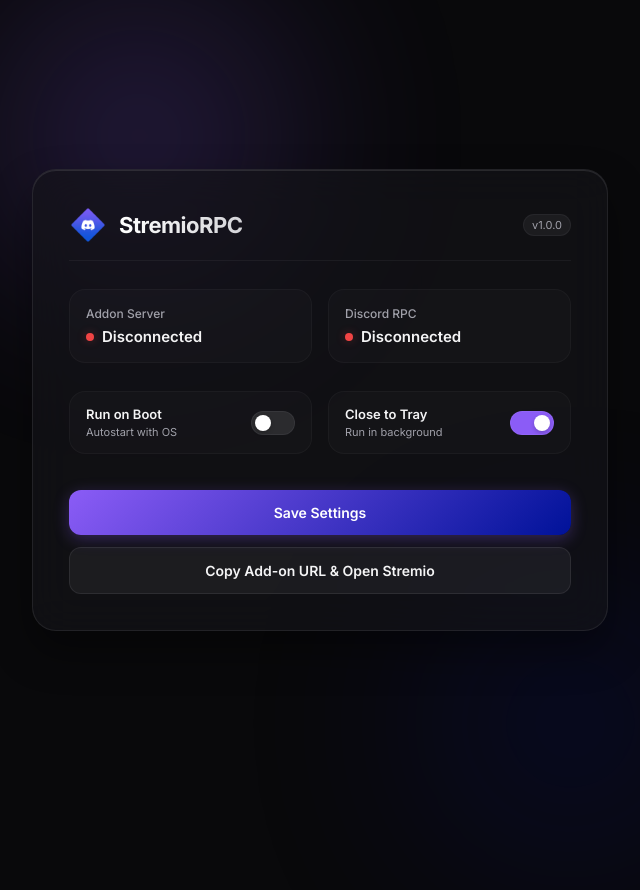
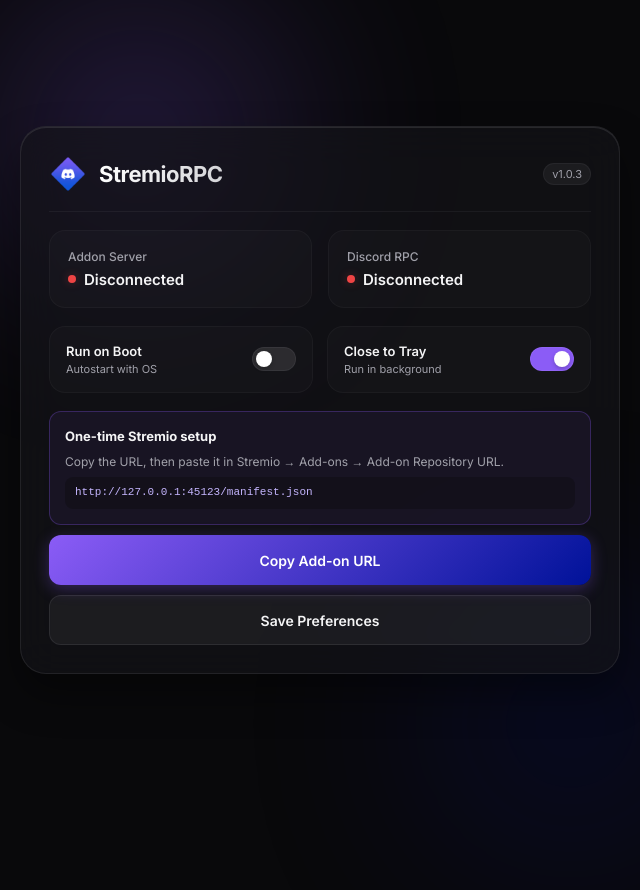
Before and after one commit to louxzzdev/StremioRPC, an Electron app: page index.html in a window 640 px wide. Shown: the top 890 px of the page. Drawn offline with Linux system fonts and the light colour scheme; no server answers.

Commit message:
Release v1.0.3

```diff
--- a/index.html
+++ b/index.html
@@ -36,11 +36,12 @@
             background-color: var(--bg-dark);
             color: var(--text-main);
             height: 100vh;
-            overflow: hidden;
+            overflow: auto;
             display: flex;
             justify-content: center;
             align-items: center;
             position: relative;
+            padding: 20px;
         }
 
         /* Glowing background shapes */
@@ -80,21 +81,20 @@
         .container {
             position: relative;
             z-index: 10;
-            width: 90%;
-            max-width: 580px;
-            height: auto;
-            max-height: 90vh;
+            width: min(100%, 620px);
+            max-height: calc(100vh - 40px);
+            overflow-y: auto;
             background: var(--card-bg);
             backdrop-filter: blur(20px);
             -webkit-backdrop-filter: blur(20px);
             border: 1px solid var(--card-border);
-            border-radius: 24px;
-            padding: 36px;
+            border-radius: 26px;
+            padding: 28px;
             box-shadow: 0 20px 40px rgba(0, 0, 0, 0.4),
                         inset 0 1px 0 rgba(255, 255, 255, 0.1);
             display: flex;
             flex-direction: column;
-            gap: 28px;
+            gap: 18px;
         }
 
         /* Header */
@@ -103,7 +103,7 @@
             justify-content: space-between;
             align-items: center;
             border-bottom: 1px solid rgba(255, 255, 255, 0.05);
-            padding-bottom: 16px;
+            padding-bottom: 18px;
         }
 
         .brand {
@@ -158,7 +158,7 @@
             background: rgba(255, 255, 255, 0.02);
             border: 1px solid rgba(255, 255, 255, 0.03);
             border-radius: 16px;
-            padding: 16px;
+            padding: 18px;
             display: flex;
             flex-direction: column;
             gap: 6px;
@@ -206,14 +206,14 @@
         .toggles-group {
             display: grid;
             grid-template-columns: 1fr 1fr;
-            gap: 16px;
+            gap: 14px;
         }
 
         .toggle-card {
             background: rgba(255, 255, 255, 0.02);
             border: 1px solid rgba(255, 255, 255, 0.03);
             border-radius: 16px;
-            padding: 14px 16px;
+            padding: 16px;
             display: flex;
             justify-content: space-between;
             align-items: center;
@@ -293,14 +293,13 @@
         .actions-group {
             display: flex;
             flex-direction: column;
-            gap: 12px;
-            margin-top: 8px;
-
+            gap: 10px;
         }
 
         .btn {
             width: 100%;
-            padding: 14px;
+            min-height: 50px;
+            padding: 14px 18px;
             border-radius: 12px;
             font-size: 14px;
             font-weight: 600;
@@ -344,6 +343,32 @@
             background: rgba(255, 255, 255, 0.03);
         }
 
+        .install-guide {
+            display: grid;
+            gap: 7px;
+            padding: 15px;
+            border: 1px solid rgba(139, 92, 246, 0.28);
+            border-radius: 12px;
+            background: rgba(139, 92, 246, 0.07);
+            color: var(--text-muted);
+            font-size: 12px;
+            line-height: 1.45;
+        }
+
+        .install-guide strong {
+            color: var(--text-main);
+            font-size: 13px;
+        }
+
+        .install-guide code {
+            padding: 8px 10px;
+            overflow-wrap: anywhere;
+            border-radius: 8px;
+            background: rgba(0, 0, 0, 0.24);
+            color: #c4b5fd;
+            font-size: 11px;
+        }
+
         /* Toast notification */
         .toast {
             position: absolute;
@@ -371,20 +396,20 @@
 
         /* Now playing status */
         .now-playing {
-            background: rgba(139, 92, 246, 0.05);
-            border: 1px solid rgba(139, 92, 246, 0.12);
-            border-radius: 16px;
-            padding: 16px;
+            background: linear-gradient(135deg, rgba(139, 92, 246, 0.14), rgba(20, 20, 25, 0.8));
+            border: 1px solid rgba(139, 92, 246, 0.28);
+            border-radius: 18px;
+            padding: 14px;
             display: flex;
             align-items: center;
             gap: 16px;
         }
 
         .now-playing-cover {
-            width: 44px;
-            height: 44px;
+            width: 64px;
+            height: 82px;
             background: rgba(255, 255, 255, 0.04);
-            border-radius: 8px;
+            border-radius: 10px;
             display: flex;
             align-items: center;
             justify-content: center;
@@ -407,7 +432,7 @@
         }
 
         .now-playing-title {
-            font-size: 13px;
+            font-size: 16px;
             font-weight: 600;
             white-space: nowrap;
             overflow: hidden;
@@ -415,7 +440,7 @@
         }
 
         .now-playing-state {
-            font-size: 11px;
+            font-size: 13px;
             color: var(--text-muted);
             white-space: nowrap;
             overflow: hidden;
@@ -436,7 +461,7 @@
                 </div>
                 <div class="brand-title">StremioRPC</div>
             </div>
-            <span class="version">v1.0.0</span>
+            <span class="version">v1.0.3</span>
         </div>
 
         <!-- Connection Status -->
@@ -495,8 +520,13 @@
 
         <!-- Actions -->
         <div class="actions-group">
-            <button id="btn-save" class="btn btn-primary">Save Settings</button>
-            <button id="btn-install" class="btn btn-secondary">Copy Add-on URL & Open Stremio</button>
+            <div class="install-guide">
+                <strong>One-time Stremio setup</strong>
+                <span>Copy the URL, then paste it in Stremio → Add-ons → Add-on Repository URL.</span>
+                <code>http://127.0.0.1:45123/manifest.json</code>
+            </div>
+            <button id="btn-install" class="btn btn-primary">Copy Add-on URL</button>
+            <button id="btn-save" class="btn btn-secondary">Save Preferences</button>
         </div>
     </div>
 
--- a/package.json
+++ b/package.json
@@ -1,6 +1,6 @@
 {
   "name": "stremio-rpc",
-  "version": "1.0.0",
+  "version": "1.0.3",
   "description": "Sends Stremio watching information to Discord Rich Presence.",
   "main": "index.js",
   "scripts": {
@@ -15,7 +15,7 @@
     "dist:mac:arm64": "electron-builder --mac --arm64 --publish never",
     "dist:mac:x64": "electron-builder --mac --x64 --publish never",
     "setup": "npm install",
-    "test": "echo \"Error: no test specified\" && exit 1"
+    "test": "node scripts/verify.js"
   },
   "dependencies": {
     "discord-rpc": "^4.0.1",
--- a/renderer.js
+++ b/renderer.js
@@ -77,6 +77,10 @@
         nowPlayingCard.style.display = 'flex';
         nowPlayingTitle.textContent = `Watching: ${status.nowPlaying.title}`;
         nowPlayingCover.src = status.nowPlaying.poster || 'Assets/DiscordRPCStremio.png';
+        nowPlayingCover.onerror = () => {
+            nowPlayingCover.onerror = null;
+            nowPlayingCover.src = 'Assets/DiscordRPCStremio.png';
+        };
 
         const state = [];
         if (status.nowPlaying.season && status.nowPlaying.episode) {
@@ -117,7 +121,7 @@
     try {
         const result = await window.api.installAddon();
         if (result.success) {
-            showToast('Add-on URL copied. Paste it into Stremio’s Add-on Repository URL field.');
+            showToast('Add-on URL copied. Paste it into Stremio to install.');
         } else {
             showToast(result.error || 'Unable to prepare the add-on URL.');
         }
```
Also changed, not shown: index.js (+7 -21 lines), scripts/verify.js (added, +17 -0 lines), README.md, 1 other file.
